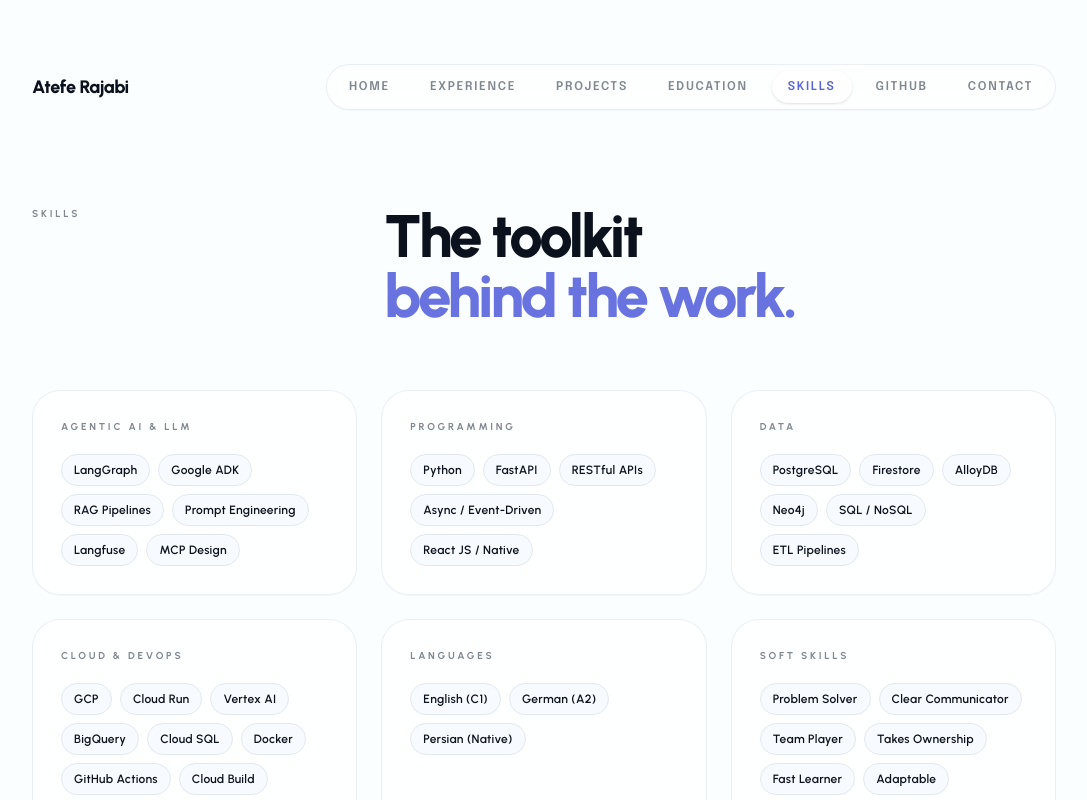
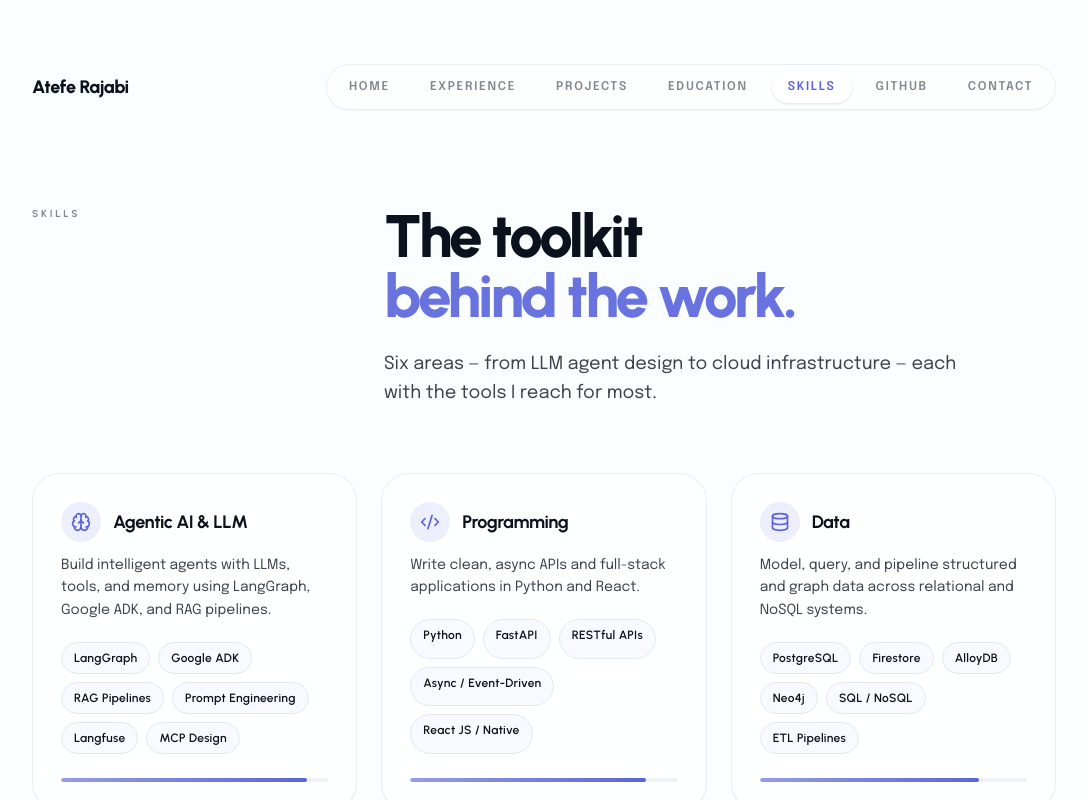
Before and after one commit to itsatefe/itsatefe.github.io, a React (Vite) app: page /skills in a window 1280 px wide. Shown: the top 800 px of the page, without its empty margins (96-1183 px from the left). Built offline with nearby package versions, Linux system fonts and the light colour scheme.

Commit message:
refactor: enhance SkillsPage with SkillCard component and detailed skill metadata

```diff
--- a/src/routes/skills.tsx
+++ b/src/routes/skills.tsx
@@ -1,6 +1,107 @@
 import { createFileRoute } from "@tanstack/react-router";
 import { PageShell, SectionEyebrow } from "@/components/PageShell";
-import { skills } from "@/data/resume";
+import { skills, type SkillGroup } from "@/data/resume";
+import {
+  Brain,
+  Code2,
+  Database,
+  Cloud,
+  Globe,
+  Users,
+  type LucideIcon,
+} from "lucide-react";
+
+const GROUP_META: Record<
+  string,
+  { icon: LucideIcon; description: string; proficiency: number }
+> = {
+  "Agentic AI & LLM": {
+    icon: Brain,
+    description:
+      "Build intelligent agents with LLMs, tools, and memory using LangGraph, Google ADK, and RAG pipelines.",
+    proficiency: 92,
+  },
+  Programming: {
+    icon: Code2,
+    description:
+      "Write clean, async APIs and full-stack applications in Python and React.",
+    proficiency: 88,
+  },
+  Data: {
+    icon: Database,
+    description:
+      "Model, query, and pipeline structured and graph data across relational and NoSQL systems.",
+    proficiency: 82,
+  },
+  "Cloud & DevOps": {
+    icon: Cloud,
+    description:
+      "Deploy and scale services on GCP with CI/CD automation, containers, and managed infrastructure.",
+    proficiency: 78,
+  },
+  Languages: {
+    icon: Globe,
+    description:
+      "Communicate professionally in English, conversationally in German, and natively in Persian.",
+    proficiency: 85,
+  },
+  "Soft Skills": {
+    icon: Users,
+    description:
+      "Collaborate, communicate, and ship with clarity — taking ownership from concept to production.",
+    proficiency: 90,
+  },
+};
+
+function SkillCard({ group }: { group: SkillGroup }) {
+  const meta = GROUP_META[group.label];
+  const Icon = meta?.icon ?? Code2;
+
+  return (
+    <div className="flex flex-col rounded-3xl border border-line/70 bg-white/70 p-7 shadow-[0_1px_0_rgba(15,23,42,0.03)] backdrop-blur-sm transition-all hover:-translate-y-0.5 hover:shadow-xl">
+      {/* Icon + title */}
+      <div className="mb-3 flex items-center gap-3">
+        <span className="flex h-10 w-10 shrink-0 items-center justify-center rounded-2xl bg-primary/10">
+          <Icon className="h-5 w-5 text-primary" />
+        </span>
+        <h2 className="font-display text-lg font-bold tracking-tight text-ink">
+          {group.label}
+        </h2>
+      </div>
+
+      {/* Description */}
+      {meta?.description && (
+        <p className="mb-5 text-sm leading-relaxed text-ink-soft">
+          {meta.description}
+        </p>
+      )}
+
+      {/* Tags */}
+      <div className="flex flex-1 flex-wrap gap-2">
+        {group.items.map((item) => (
+          <span
+            key={item}
+            className="font-display rounded-full border border-line bg-paper-soft px-3 py-1.5 text-[12px] font-semibold tracking-wide text-ink"
+          >
+            {item}
+          </span>
+        ))}
+      </div>
+
+      {/* Proficiency bar */}
+      {meta?.proficiency !== undefined && (
+        <div className="mt-6">
+          <div className="h-1 w-full overflow-hidden rounded-full bg-line/60">
+            <div
+              className="h-full rounded-full bg-gradient-to-r from-primary/60 to-primary transition-all"
+              style={{ width: `${meta.proficiency}%` }}
+            />
+          </div>
+        </div>
+      )}
+    </div>
+  );
+}
 
 export const Route = createFileRoute("/skills")({
   head: () => ({
@@ -35,27 +136,16 @@ function SkillsPage() {
             <br />
             <span className="text-primary/90">behind the work.</span>
           </h1>
+          <p className="mt-6 max-w-xl text-lg leading-relaxed text-ink-soft">
+            Six areas — from LLM agent design to cloud infrastructure — each
+            with the tools I reach for most.
+          </p>
         </div>
       </header>
 
       <div className="grid grid-cols-1 gap-6 md:grid-cols-2 lg:grid-cols-3">
         {skills.map((g) => (
-          <section
-            key={g.label}
-            className="rounded-3xl border border-line/70 bg-white/70 p-7 shadow-[0_1px_0_rgba(15,23,42,0.03)] backdrop-blur-sm transition-shadow hover:shadow-xl"
-          >
-            <SectionEyebrow>{g.label}</SectionEyebrow>
-            <ul className="mt-5 flex flex-wrap gap-2">
-              {g.items.map((it) => (
-                <li
-                  key={it}
-                  className="font-display rounded-full border border-line bg-paper-soft px-3 py-1.5 text-[12px] font-semibold tracking-wide text-ink"
-                >
-                  {it}
-                </li>
-              ))}
-            </ul>
-          </section>
+          <SkillCard key={g.label} group={g} />
         ))}
       </div>
     </PageShell>
```
